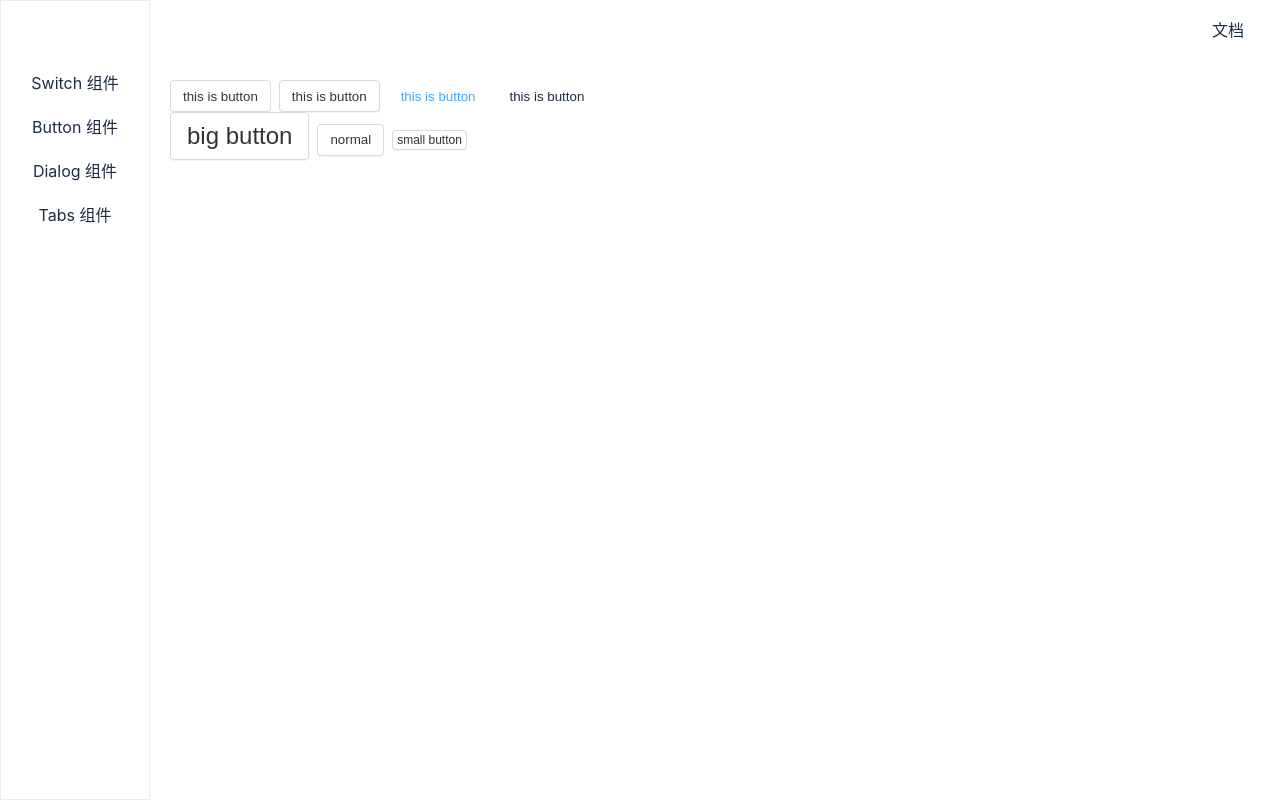
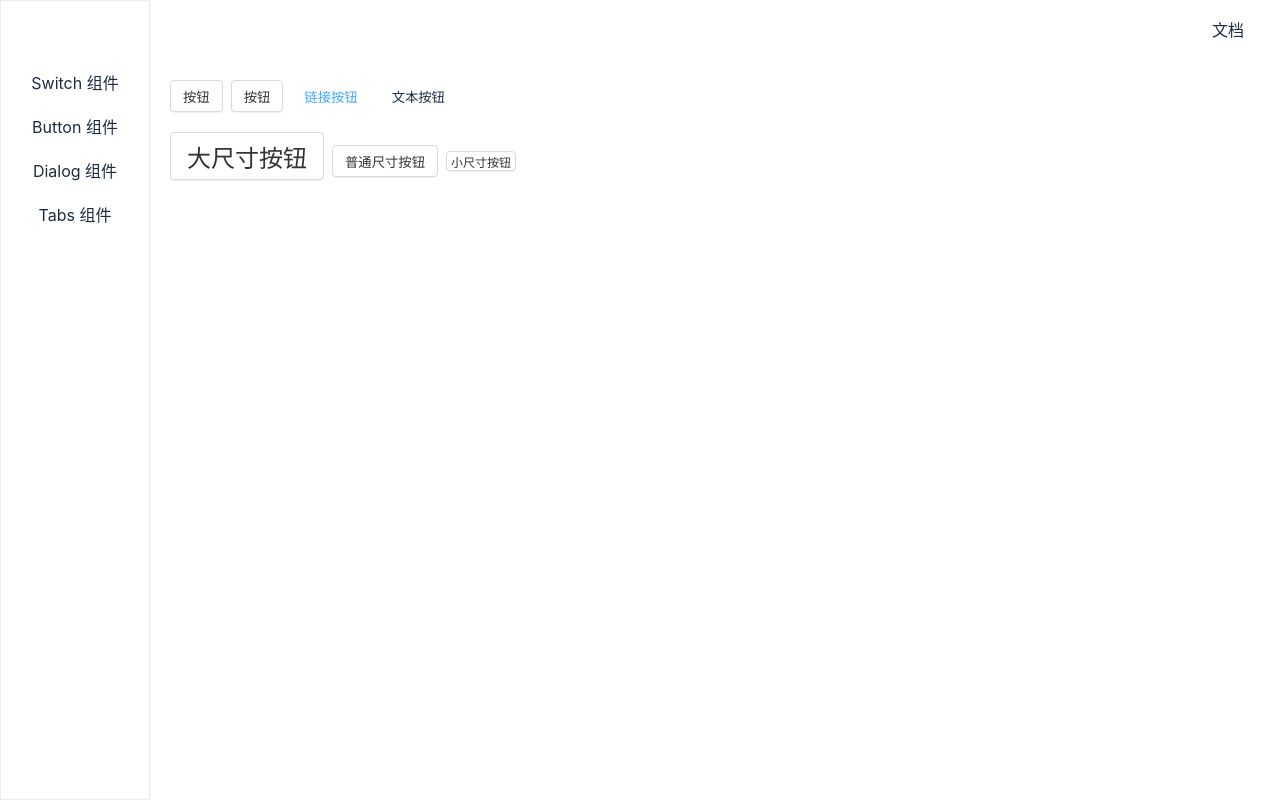
Before and after one commit to potatoMM/po-ui, a Vue app: page /#/doc/button in a window 1280 px wide. Built offline with nearby package versions, Linux system fonts and the light colour scheme.

Commit message:
进一步优化首页装修

```diff
--- a/index.html
+++ b/index.html
@@ -4,7 +4,7 @@
   <meta charset="UTF-8">
   <link rel="icon" href="/favicon.ico" />
   <meta name="viewport" content="width=device-width, initial-scale=1.0">
-  <script src="//at.alicdn.com/t/font_2067302_jbx8elhta5b.js"></script>
+  <script src="//at.alicdn.com/t/font_2067302_nq1j99pdii.js"></script>
   <title>Vite App</title>
 </head>
 <body>
--- a/src/components/Button.vue
+++ b/src/components/Button.vue
@@ -1,15 +1,15 @@
 <template>
   <div>
     <div>
-      <Button>this is button</Button>
-      <Button theme="button">this is button</Button>
-      <Button theme="link">this is button</Button>
-      <Button theme="text">this is button</Button>
+      <Button>按钮</Button>
+      <Button theme="button">按钮</Button>
+      <Button theme="link">链接按钮</Button>
+      <Button theme="text">文本按钮</Button>
     </div>
-    <div>
-      <Button size="big"> big button</Button>
-      <Button>normal</Button>
-      <Button size="small">small button</Button>
+    <div class="mr20">
+      <Button size="big">大尺寸按钮</Button>
+      <Button>普通尺寸按钮</Button>
+      <Button size="small">小尺寸按钮</Button>
     </div>
   </div>
 </template>
@@ -21,3 +21,8 @@ export default {
   setup() {},
 };
 </script>
+<style lang="scss" scoped>
+.mr20{
+  margin-top:20px;
+}
+</style>
--- a/src/components/TopNav.vue
+++ b/src/components/TopNav.vue
@@ -1,21 +1,29 @@
 <template>
   <div class="topnav">
-    <div class="logo">
+    <router-link to="/" class="logo">
       <svg class="icon" >
         <use xlink:href="#icon-tudou"></use>
       </svg>
-    </div>
+    </router-link>
     <ul class="menu">
       <li>
         <router-link to="/doc">文档</router-link>
       </li>
     </ul>
-    <span class="toggle-aside" @click="toggleAsideVisible"></span>
+    <svg v-if="toggleMenuButtonVisible" class="toggle-aside" @click="toggleAsideVisible">
+      <use xlink:href="#icon-menu"></use>
+    </svg>
   </div>
 </template>
 <script lang="ts">
 import { inject, Ref} from 'vue'
 export default {
+  props:{
+    toggleMenuButtonVisible:{
+      type:Boolean,
+      default:false
+    }
+  },
   setup() {
     const asideVisible = inject<Ref<boolean>>("asideVisible")
     const toggleAsideVisible = () => {
@@ -36,7 +44,7 @@ export default {
   width: 100%;
   height: 60px;
   padding: 10px 20px;
-  z-index: 10;
+  z-index: 200;
   display: flex;
   justify-content: center;
   align-items: center;
@@ -61,7 +69,6 @@ export default {
   .toggle-aside{
     width: 24px;
     height: 24px;
-    background: red;
     position: absolute;
     left: 16px;
     top: 50%;
--- a/src/views/Doc.vue
+++ b/src/views/Doc.vue
@@ -1,6 +1,6 @@
 <template>
   <div class="layout">
-    <top-nav class="nav"/>
+    <top-nav class="nav" toggleMenuButtonVisible/>
     <div class="content">
       <aside v-if="asideVisible">
          <ol>
@@ -59,6 +59,7 @@ export default {
   display: flex;
   > aside {
     flex-shrink: 0;
+    z-index: 100;
   }
   > main {
     flex-grow: 1;
@@ -74,6 +75,7 @@ aside {
   padding-top: 60px;
   background-color: #fff;
   border: 1px solid #eaecef;
+  background-color: fff;
   > ol {
     > li {
       padding: 10px 0;
--- a/src/views/Home.vue
+++ b/src/views/Home.vue
@@ -70,11 +70,6 @@ $green:#02bcb0;
        padding: 8px 24px;
        border: 1px solid $green;
        color: #fff;
-       &:hover{
-         color: #fff;
-         background-color: $color;
-         text-decoration: none;
-       }
      }
    }
  }
```
